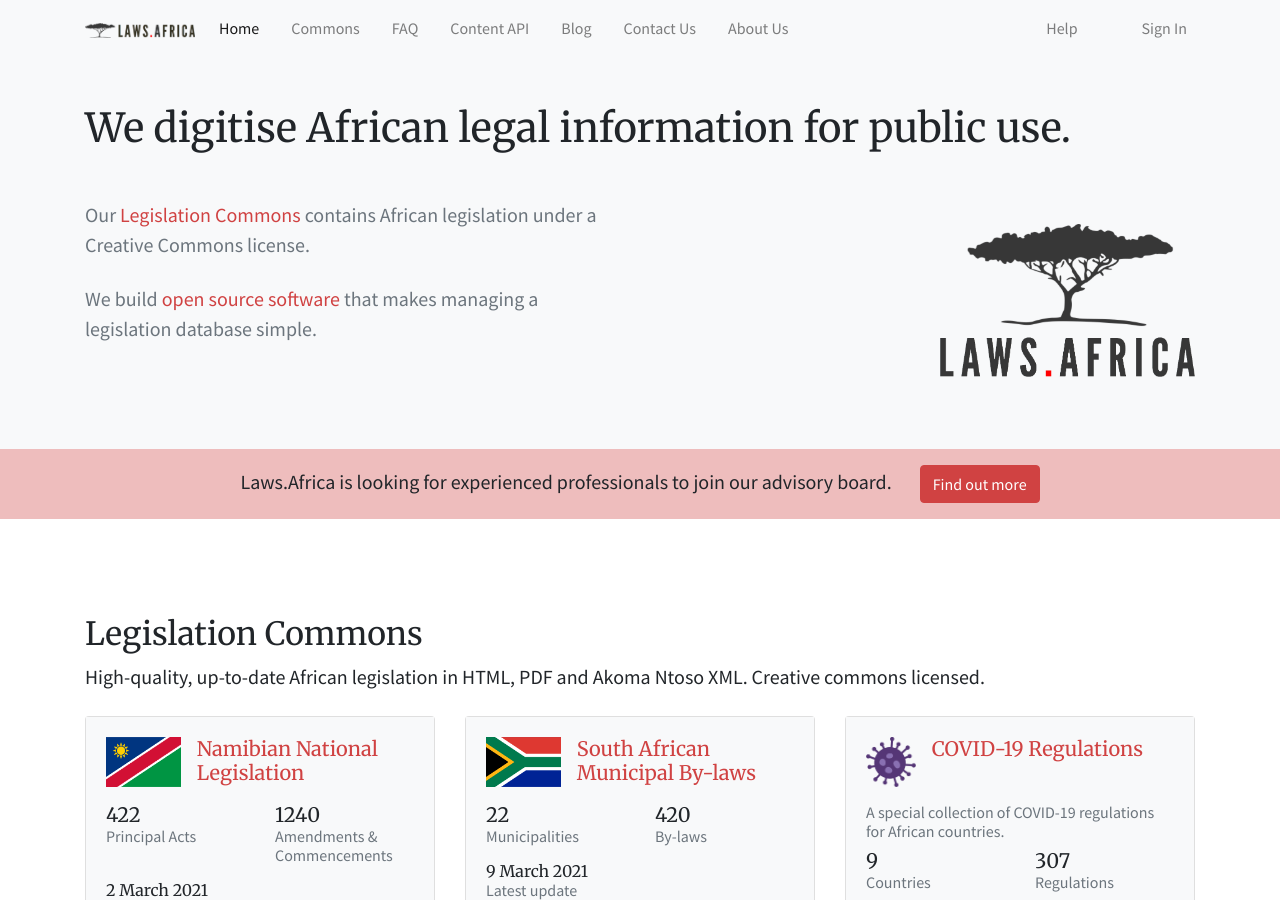
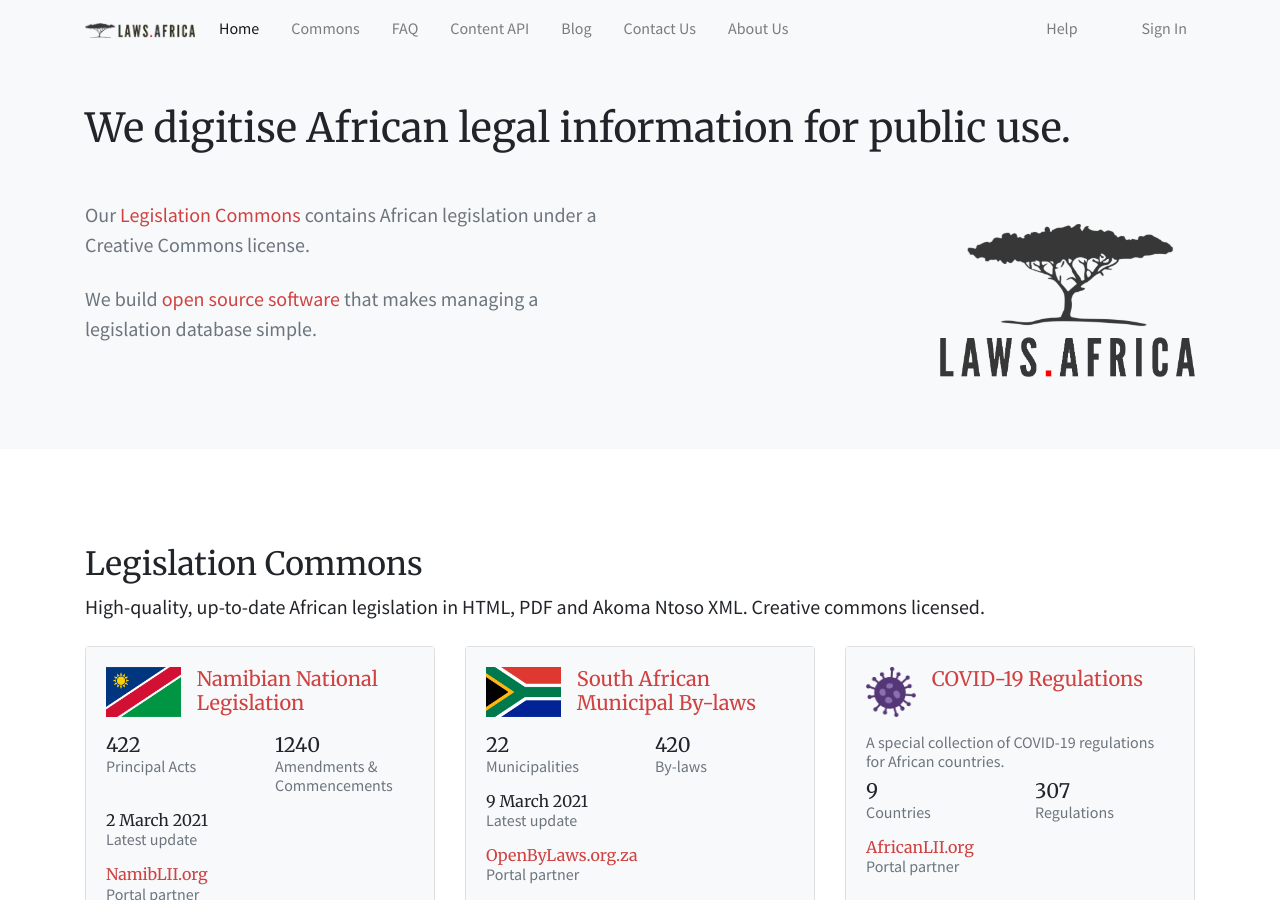
Before and after one commit to laws-africa/laws-africa.github.io, a Jekyll site: the page built from index.html, in a window 1280 px wide and 900 px high. Built offline with Jekyll 4.4.1, drawn with Linux system fonts in a browser that asks for light colours; nearby versions of some CDN libraries.

Commit message:
Remove board notice

```diff
--- a/index.html
+++ b/index.html
@@ -20,12 +20,6 @@
 
   </div>
 </header>
-
-<section class="mb-3 py-3 bg-lawsafrica-pale-red">
-  <div class="container text-center">
-    <div class="lead">Laws.Africa is looking for experienced professionals to join our advisory board. <a href="/2021/02/11/call-for-board-member-nominations.html" class="ml-4 btn btn-primary">Find out more</a></div>
-  </div>
-</section>
 
 {% if site.hiring %}
 <section class="mb-3 py-3 bg-lawsafrica-pale-red">
```
